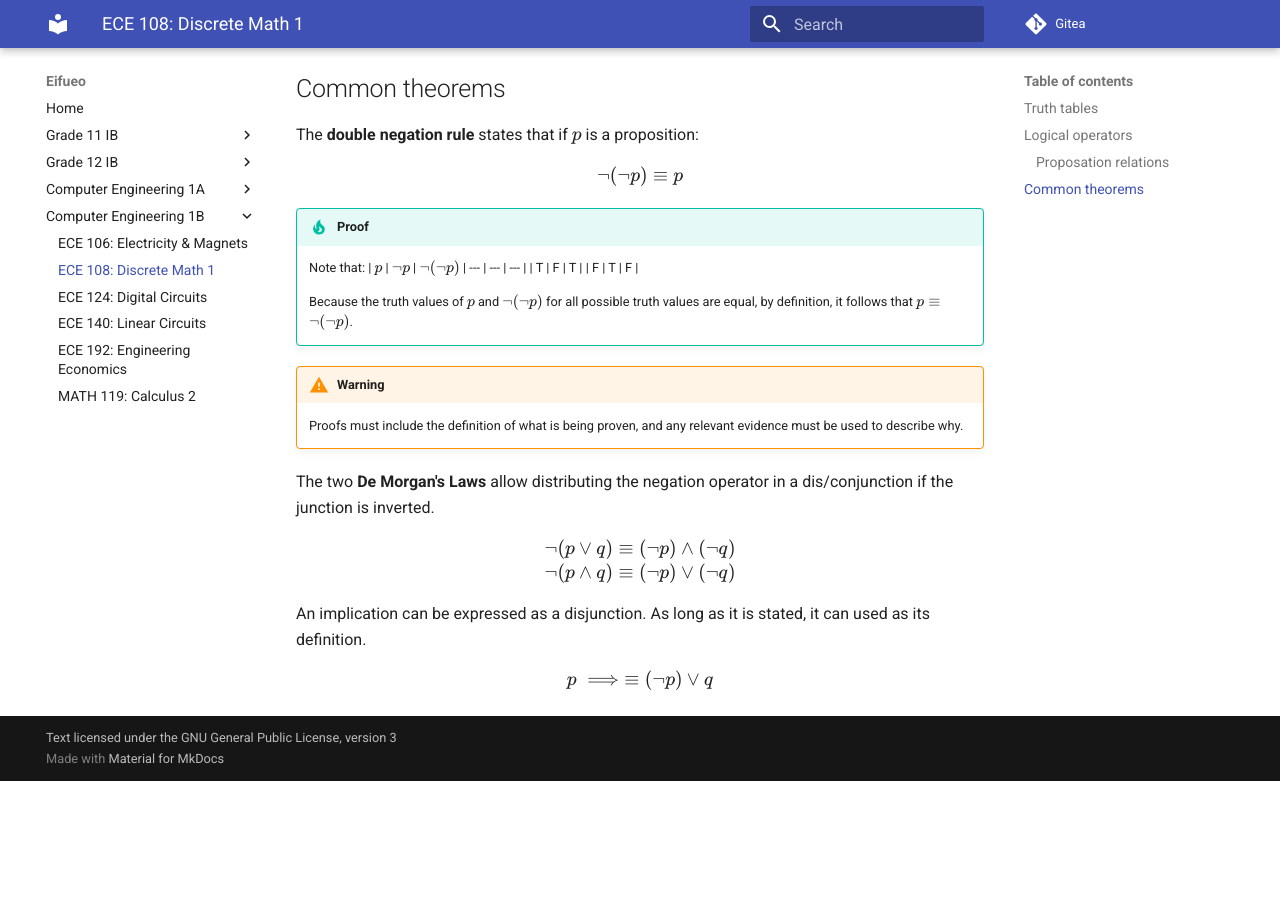
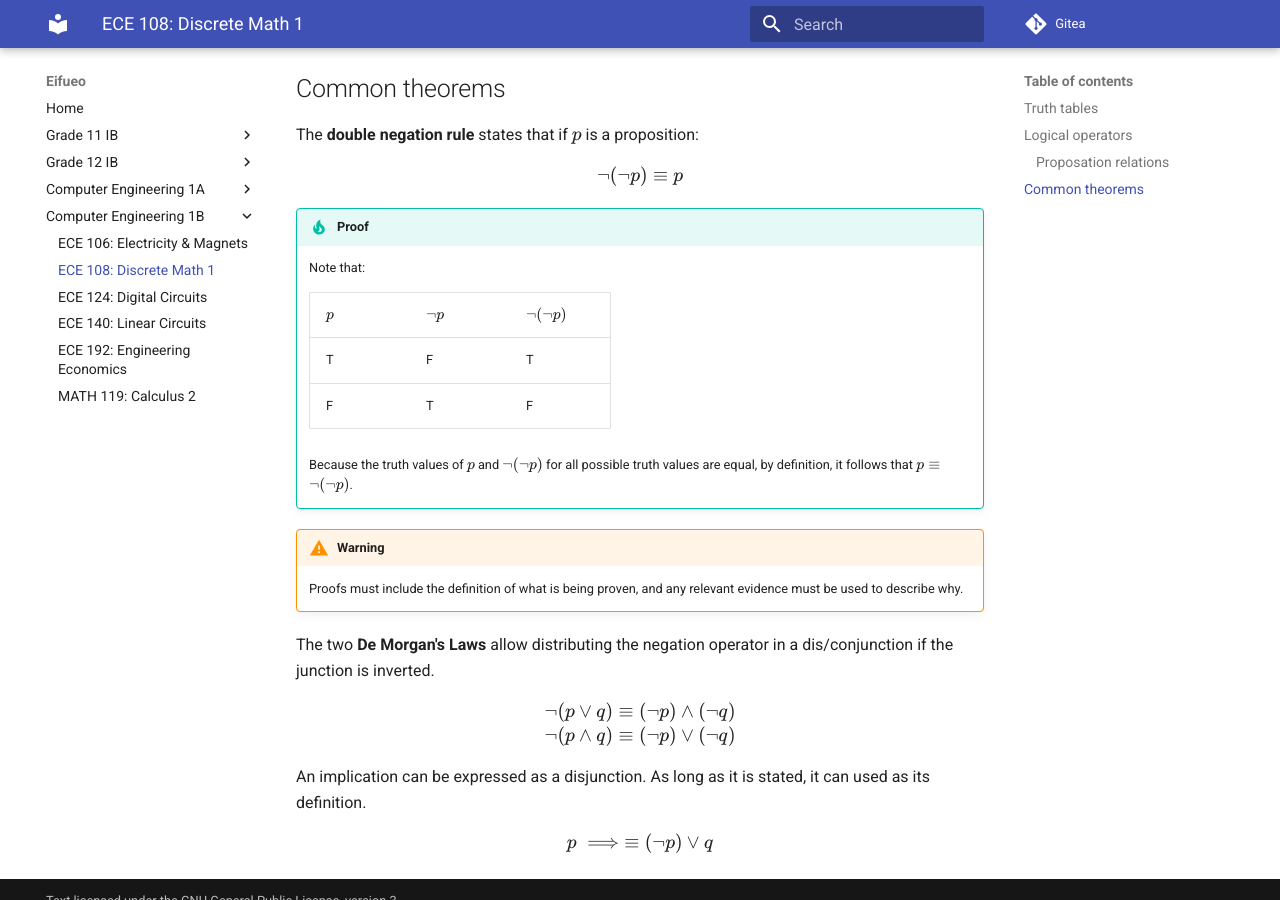
Before and after one commit to potatoeggy/eifueo, an MkDocs documentation site: the page built from docs/1b/ece108.md, in a window 1280 px wide and 900 px high, scrolled down 2625 px. Built offline with MkDocs 1.6.1 and Material for MkDocs 9.7.7, drawn with Linux system fonts in a browser that asks for light colours; before the commit the page ends 3406 px from its top, so only the background shows below that.

Commit message:
ece108: fix table formatting

```diff
--- a/docs/1b/ece108.md
+++ b/docs/1b/ece108.md
@@ -90,7 +90,8 @@ $$\neg(\neg p)\equiv p$$
 
 !!! tip "Proof"
     Note that:
-    | $p$ | $\neg p$ | $\neg(\neg p)$
+
+    | $p$ | $\neg p$ | $\neg(\neg p)$ |
     | --- | --- | --- |
     | T | F | T |
     | F | T | F |
```
